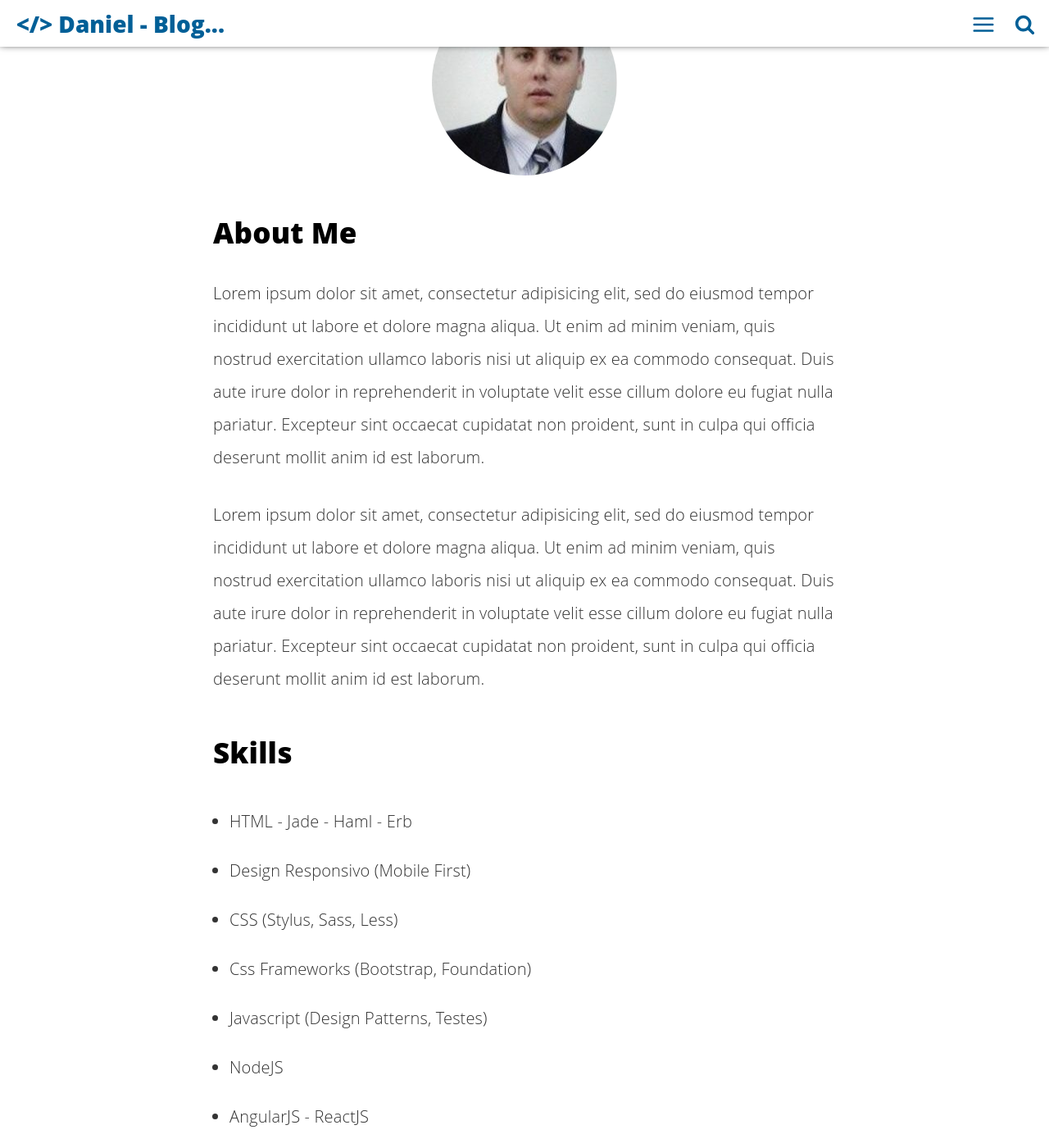
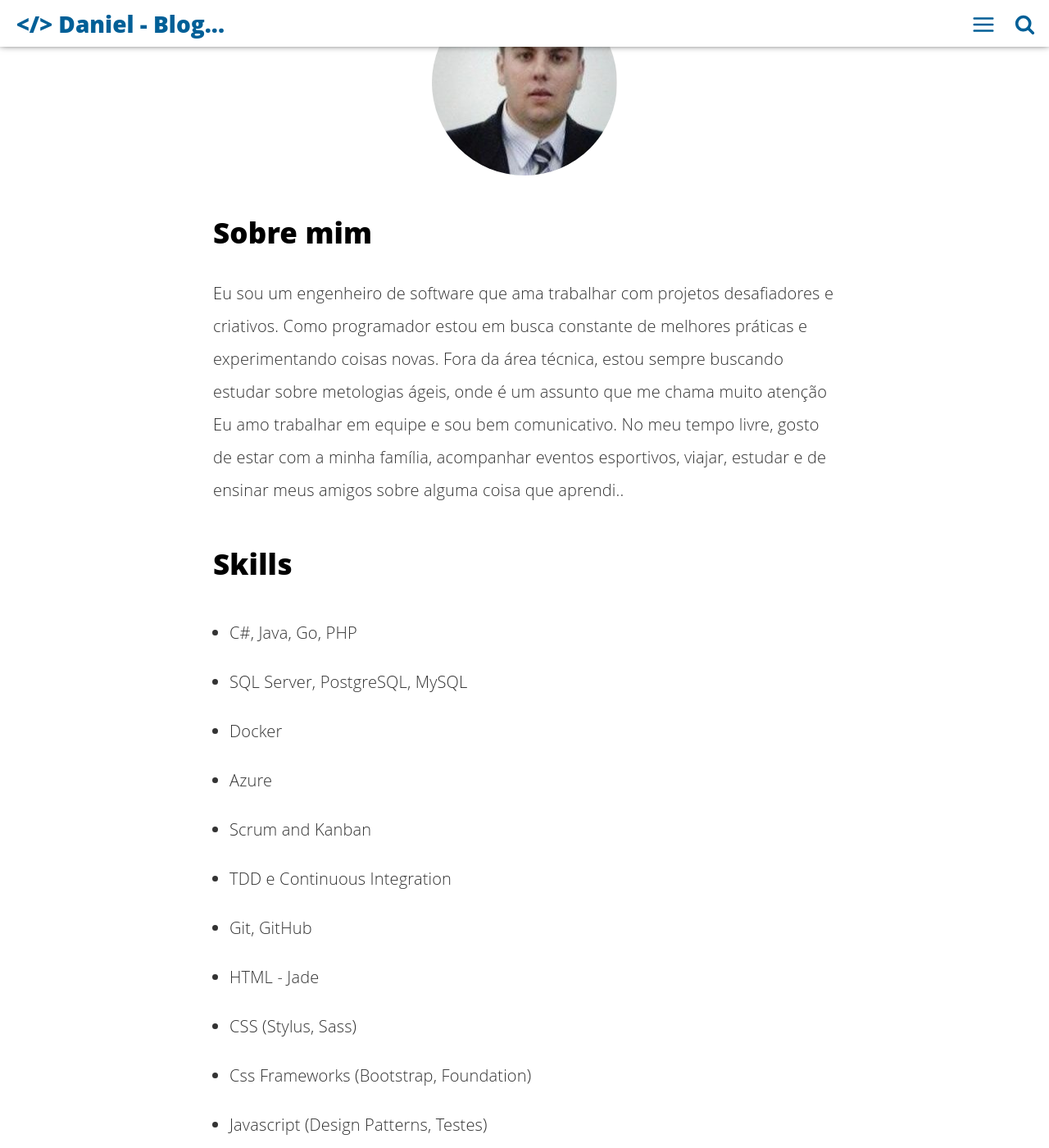
Before and after one commit to danielmeloramos/danielmeloramos.github.io, a Jekyll site: the page built from about.html, in a window 1280 px wide and 1400 px high, scrolled down 582 px. Shown: the whole window at 82% size. Built offline with Jekyll 4.4.1, drawn with Linux system fonts in a browser that asks for light colours; some of the changed text lies outside the part shown.

Commit message:
Atualizado sobre mim

```diff
--- a/about.html
+++ b/about.html
@@ -7,47 +7,30 @@
 
 <img itemprop="image" class="img-rounded" src="/assets/img/blog-author.jpg" alt="Daniel Melo Ramos">
 
-<h2>About Me</h2>
+<h2>Sobre mim</h2>
 
-<p>Lorem ipsum dolor sit amet, consectetur adipisicing elit, sed do eiusmod
-tempor incididunt ut labore et dolore magna aliqua. Ut enim ad minim veniam,
-quis nostrud exercitation ullamco laboris nisi ut aliquip ex ea commodo
-consequat. Duis aute irure dolor in reprehenderit in voluptate velit esse
-cillum dolore eu fugiat nulla pariatur. Excepteur sint occaecat cupidatat non
-proident, sunt in culpa qui officia deserunt mollit anim id est laborum.</p>
-
-
-<p>Lorem ipsum dolor sit amet, consectetur adipisicing elit, sed do eiusmod
-tempor incididunt ut labore et dolore magna aliqua. Ut enim ad minim veniam,
-quis nostrud exercitation ullamco laboris nisi ut aliquip ex ea commodo
-consequat. Duis aute irure dolor in reprehenderit in voluptate velit esse
-cillum dolore eu fugiat nulla pariatur. Excepteur sint occaecat cupidatat non
-proident, sunt in culpa qui officia deserunt mollit anim id est laborum.</p>
-
+<p>
+	Eu sou um engenheiro de software que ama trabalhar com projetos desafiadores e criativos.
+	Como programador estou em busca constante de melhores práticas e experimentando coisas novas.
+	Fora da área técnica, estou sempre buscando estudar sobre metologias ágeis, onde é um assunto que me chama muito atenção
+	Eu amo trabalhar em equipe e sou bem comunicativo. No meu tempo livre, gosto de estar com a minha família,
+	acompanhar eventos esportivos, viajar, estudar e de ensinar meus amigos sobre alguma coisa que aprendi..
+</p>
 
 <h2>Skills</h2>
 
 <ul class="skill-list">
-	<li>HTML - Jade - Haml - Erb</li>
-	<li>Design Responsivo (Mobile First)</li>
-	<li>CSS (Stylus, Sass, Less)</li>
+	<li>C#, Java, Go, PHP</li>
+	<li>SQL Server, PostgreSQL, MySQL</li>
+	<li>Docker</li>
+	<li>Azure</li>
+	<li>Scrum and Kanban</li>
+	<li>TDD e Continuous Integration</li>
+	<li>Git, GitHub</li>
+	<li>HTML - Jade</li>
+	<li>CSS (Stylus, Sass)</li>
 	<li>Css Frameworks (Bootstrap, Foundation)</li>
 	<li>Javascript (Design Patterns, Testes)</li>
 	<li>NodeJS</li>
-	<li>AngularJS - ReactJS</li>
-	<li>Grunt - Gulp - Yeoman</li>
-	<li>Git</li>
-	<li>PHP</li>
-	<li>Python</li>
-	<li>MySQL - MongoDB</li>
-	<li>Scrum and Kanban</li>
-	<li>TDD e Continuous Integration</li>
+	<li>Gulp - Webpack</li>
 </ul>
-
-<h2>Projetos</h2>
-
-<ul>
-	<li><a href="https://github.com/">Lorem Lorem</a></li>
-	<li><a href="https://github.com/">Ipsum Dolor</a></li>
-	<li><a href="https://github.com/">Dolor Lorem</a></li>
-</ul>
```
